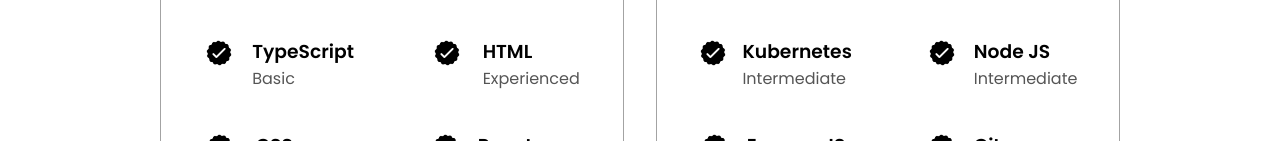
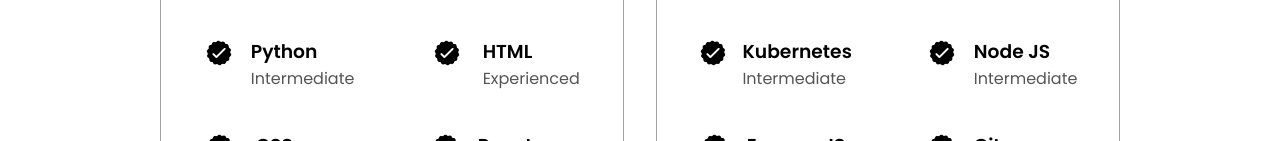
Before and after one commit to Satyxm/satyams-portfolio, a plain HTML site: page index.html in a window 1280 px wide. Shown: the part 1981-2122 px from the top of the page. Drawn offline with Linux system fonts and the light colour scheme.

Commit message:
skills updated

```diff
--- a/index.html
+++ b/index.html
@@ -158,8 +158,8 @@
                   class="icon"
                 />
                 <div>
-                  <h3>TypeScript</h3>
-                  <p>Basic</p>
+                  <h3>Python</h3>
+                  <p>Intermediate</p>
                 </div>
               </article>
 
```
